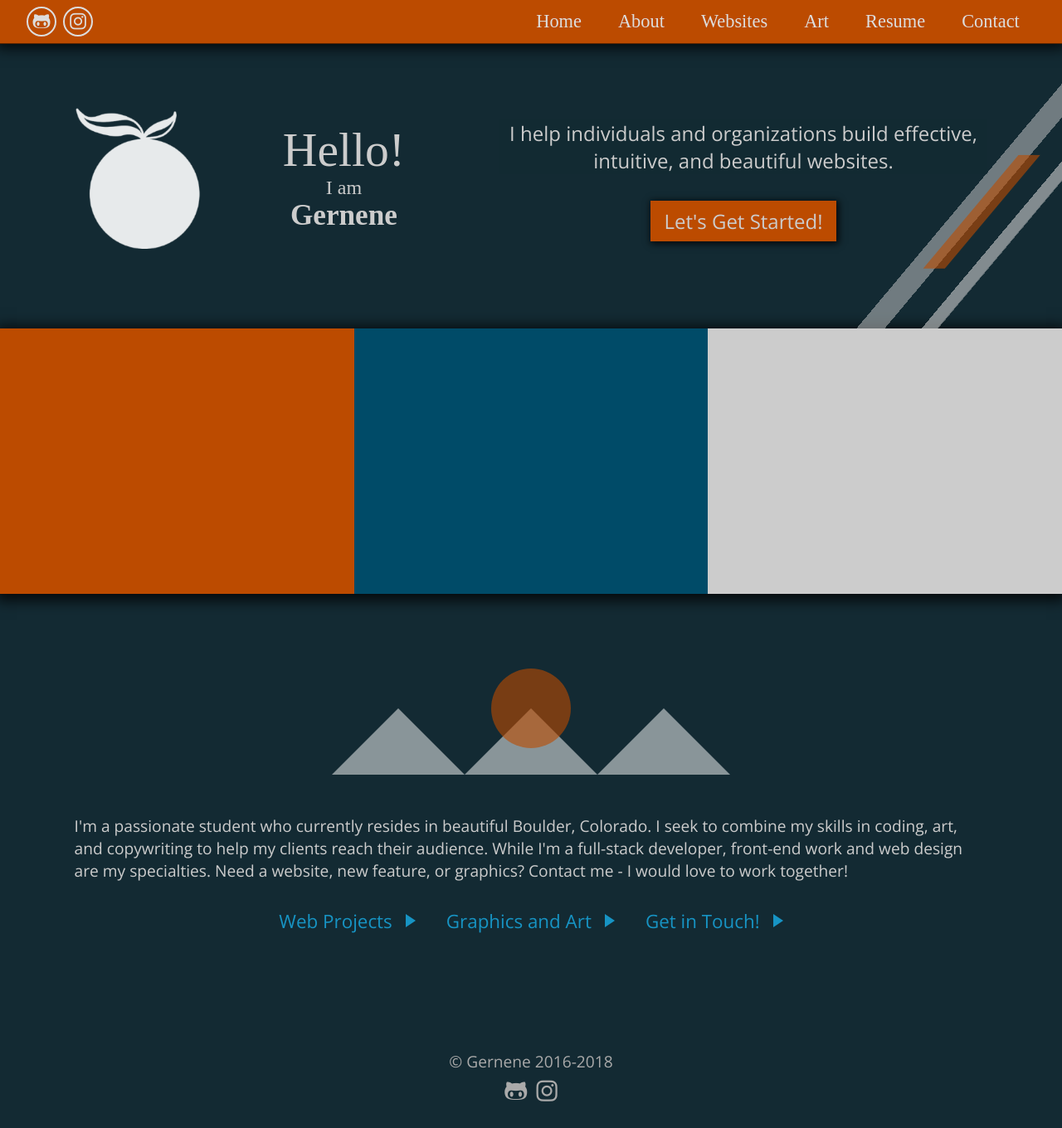
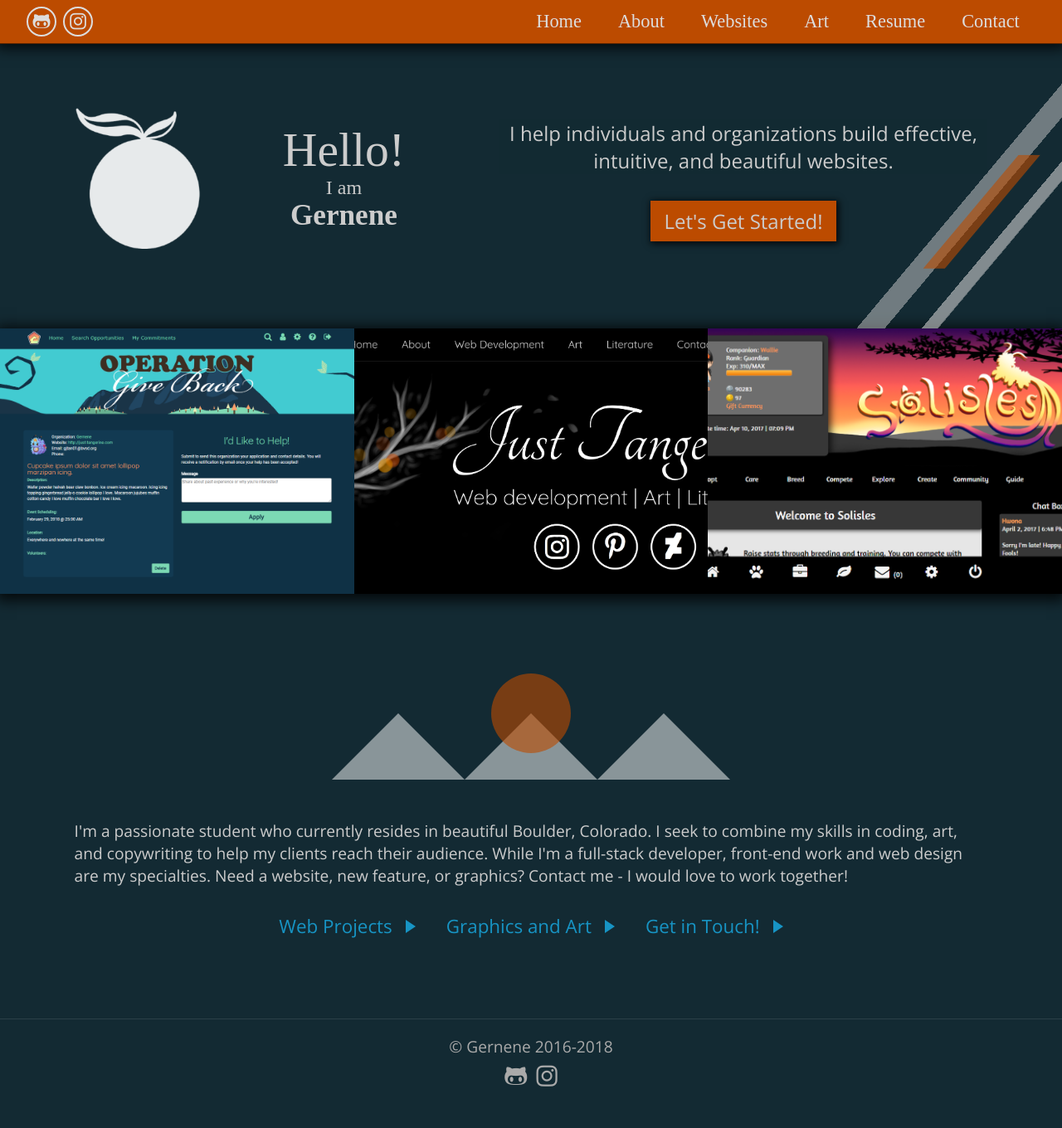
Before and after one commit to Gernene/Gernene, a Jekyll site: the page built from index.html, in a window 1280 px wide. Shown: the whole page at 83% size. Built offline with Jekyll 4.4.1, drawn with Linux system fonts in a browser that asks for light colours; nearby versions of some CDN libraries; some web fonts are replaced.

Commit message:
Add website gallery

```diff
--- a/_layouts/default.html
+++ b/_layouts/default.html
@@ -11,7 +11,8 @@
 </head>
 <body>
 
-<div id='nav'>
+<div id="nav">
+  <div id="nav-top">
     <div id="nav-sm">
       <a href=""><i class="fa fa-github-alt" aria-hidden="true"></i></a>
       <a href=""><i class="fa fa-instagram" aria-hidden="true"></i></a>
@@ -20,6 +21,7 @@
       <div class='bar1'></div>
       <div class='bar2'></div>
       <div class='bar3'></div>
+    </div>
   </div>
   <nav>
     <ul>
--- a/css/style.css
+++ b/css/style.css
@@ -1,3 +1,10 @@
+.gallery-gernene-2018 { background-image: url('../img/web/Gernene2018Home.png'); }
+.gallery-just-tangerine-2017 { background-image: url('../img/web/JustTangerine2017Home.png'); }
+.gallery-fhsgwc { background-image: url('../img/web/FHSGWCHome.png'); }
+.gallery-ogb { background-image: url('../img/web/OGBPost.png'); }
+.gallery-just-tangerine-2016 { background-image: url('../img/web/JustTangerine2016Home.png'); }
+.gallery-solisles { background-image: url('../img/web/SolislesHome.png'); }
+
 html {
   height: 100%;
   margin: 0;
@@ -52,6 +59,11 @@ h1, h2 {
   position: relative;
   text-align: center;
   z-index: 10;
+}
+
+#nav-top {
+  display: flex;
+  flex: 1;
 }
 
 #nav ul {
@@ -140,6 +152,7 @@ h1, h2 {
 }
 
 #footer {
+  border-top: 1px solid rgba(255, 255, 255, 0.1);
   color: #aaa;
   padding: 1.5% 5%;
   text-align: center;
@@ -290,7 +303,7 @@ h1, h2 {
 }
 
 #index-about {
-  padding: 7%;
+  padding: 5% 7%;
 }
 
 #index-links { text-align: center; }
@@ -418,8 +431,14 @@ h1, h2 {
 
 .list-item p { margin: 0; }
 
+.gallery-h1 {
+  margin: 2rem 4% 3rem 4%;
+  text-align: center;
+}
+
 .gallery-x {
   box-shadow: 0 .2rem 1rem .3rem rgba(0, 0, 0, .8);
+  margin: 0 0 2rem 0;
 }
 
 .gallery-row {
@@ -427,7 +446,8 @@ h1, h2 {
 }
 
 .gallery-item {
-  background: #ccc;
+  background-position: center;
+  background-size: cover;
   display: flex;
   flex: 1;
   height: 20rem;
@@ -436,15 +456,36 @@ h1, h2 {
 }
 
 .gallery-item-slide {
-  background: rgba(255, 255, 255, .6);
+  background: rgba(255, 255, 255, .8);
   color: #132a33;
+  display: flex;
+  flex: 1;
+  flex-direction: column;
   font-size: 1.4rem;
-  height: 80%;
-  padding: 10%;
-  position: absolute;
+  height: 100%;
+  position: relative;
+  text-align: center;
   top: 100%;
   transition: all ease .6s;
-  width: 80%;
+}
+
+.gallery-item-slide p {
+  flex: 1;
+  margin: 10% 10% 0 10%;
+}
+
+.gallery-item-slide a {
+  display: block;
+  border: 3px solid #132a33;
+  color: #132a33;
+  margin: 10%;
+  padding: .4rem;
+  transition: all ease .4s;
+}
+
+.gallery-item-slide a:hover {
+  background: #132a33;
+  color: #ddd;
 }
 
 .gallery-item:hover .gallery-item-slide { top: 0; }
@@ -480,6 +521,7 @@ h1, h2 {
 @media only screen and (max-width: 900px) {
 
 #nav {
+  display: block;
   padding: 0;
   position: fixed;
   text-align: right;
@@ -550,6 +592,12 @@ h1, h2 {
   height: 12rem;
 }
 
+.gallery-item-slide { font-size: 1.1rem; }
+
+.gallery-item-slide p { margin: 5%; }
+
+.gallery-item-slide a { margin: 5%; }
+
 }
 
 
@@ -592,4 +640,8 @@ body { font-size: 1.1rem; }
   display: block;
 }
 
+.gallery-item-slide p { margin: 10% 10% 0 10%; }
+
+.gallery-item-slide a { margin: 10%; }
+
 }
--- a/index.html
+++ b/index.html
@@ -28,15 +28,25 @@ permalink: //
 
 <div class="gallery-x">
   <div class="gallery-row">
-    <div id="index-angies" class="gallery-item">
+    <div class="gallery-ogb gallery-item">
       <div class="gallery-item-slide">
-        Website and branding for Angie's Probiotic Kitchen
+        <p>
+          Logo, graphics, and website for Operation Give Back: A student
+          volunteer match site
+        </p>
+        <a href="">See More</a>
       </div>
     </div>
-    <div id="index-art" class="gallery-item"></div>
-    <div id="index-fhs" class="gallery-item">
+    <div class="gallery-just-tangerine-2017 gallery-item">
       <div class="gallery-item-slide">
-        Responsive website for Fairview High School
+        <p>Website for Just Tangerine (2017)</p>
+        <a href="">See More</a>
+      </div>
+    </div>
+    <div class="gallery-solisles gallery-item">
+      <div class="gallery-item-slide">
+        <p>Art, features, and content for virtual pet site Solisles</p>
+        <a href="">See More</a>
       </div>
     </div>
   </div>
--- a/js/main.js
+++ b/js/main.js
@@ -4,14 +4,6 @@ $(document).ready(function() {
     x.classList.toggle('change');
     $('#nav nav').slideToggle();
   }
-
-  $('.gallery-item').on('click', function() {
-    var id = $(this).attr("id").replace("gallery-item-","");
-    var galleryView = "#gallery-viewer-item-" + id;
-    $('.gallery-viewer-item').hide();
-    $('.gallery-viewer').show();
-    $(galleryView).show();
-  });
 
   $('.gallery-cross i').on('click', function() {
     $('.gallery-viewer').hide();
```
Also changed, not shown: about.html (+2 -13 lines), web.html (added, +71 -0 lines), img/arrowWhite.png, img/web/Gernene2018Home.png (added), img/web/JustTangerine2016Home.png (added), img/web/JustTangerine2017Home.png (added), img/web/OGBPost.png (added), img/web/SolislesHome.png (added), 1 other file. Lines whose indentation alone changed are shown as unchanged.
